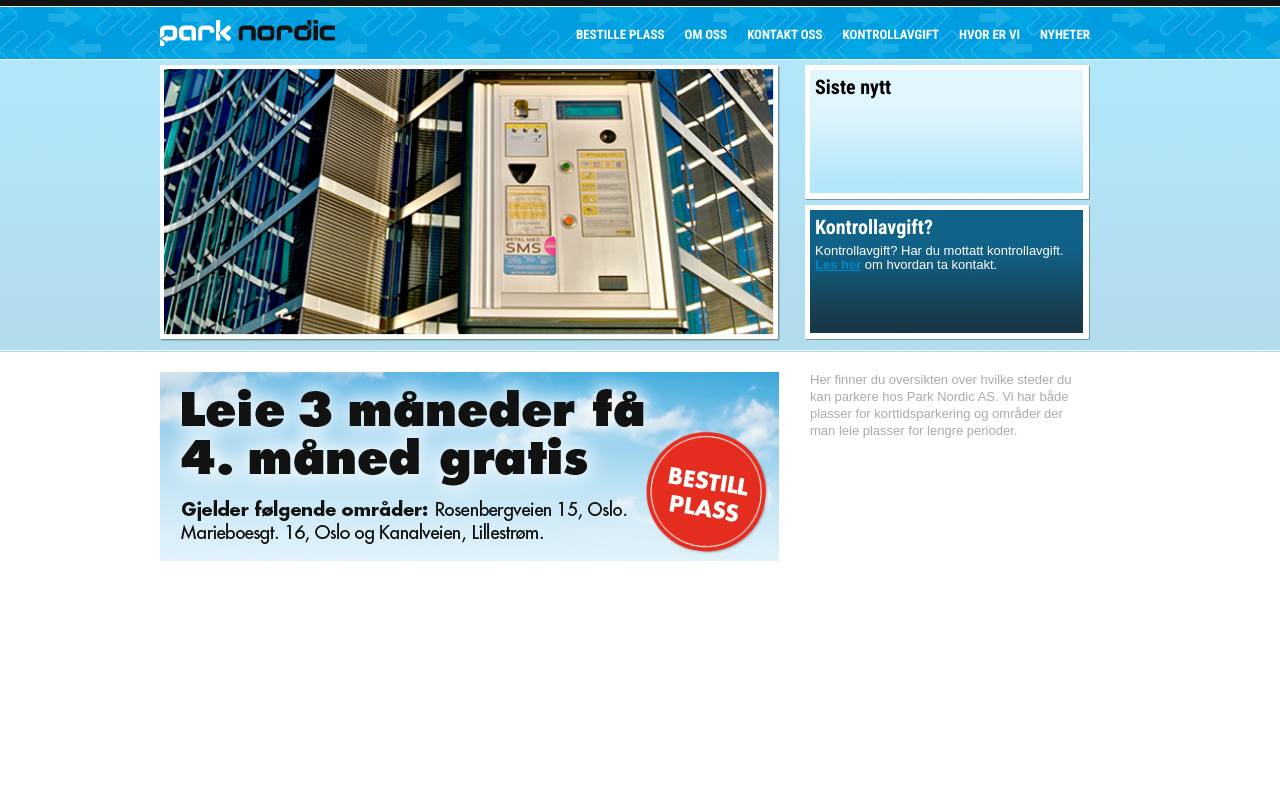
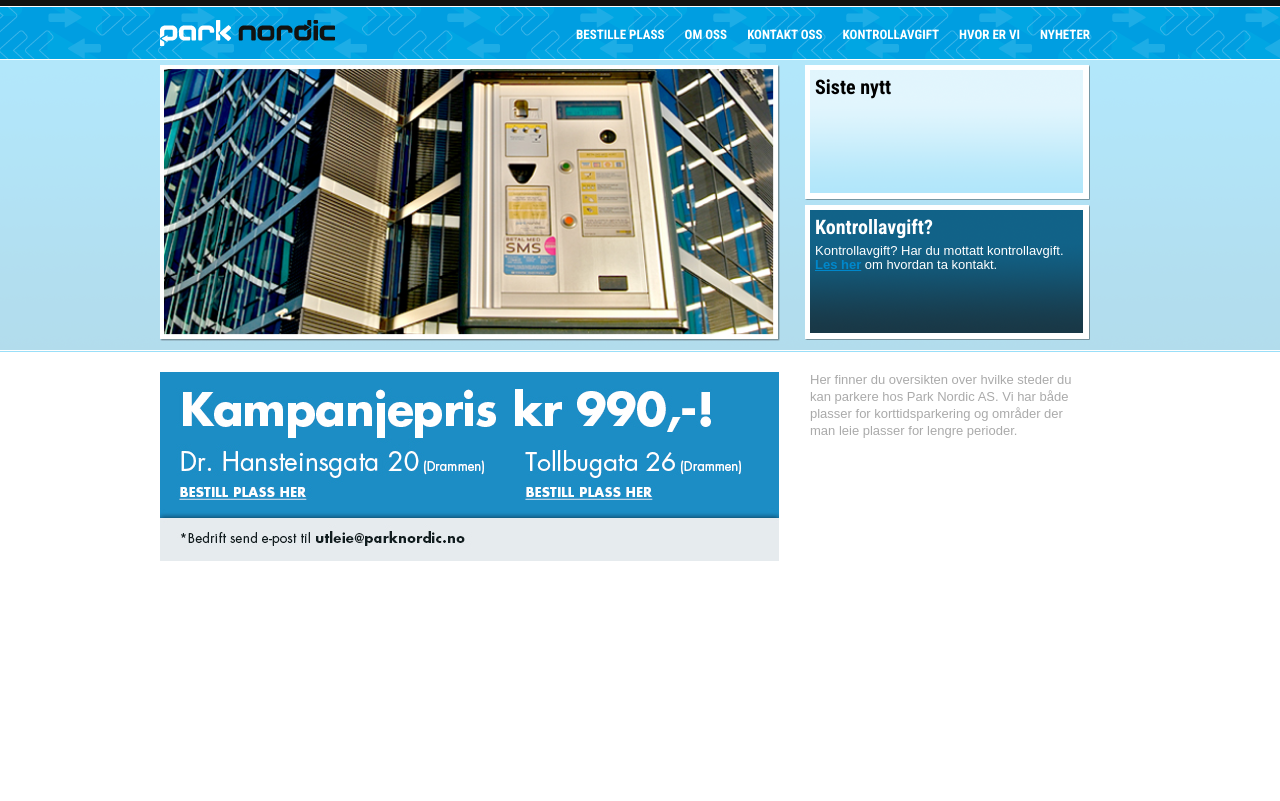
Before and after one commit to icodeforyou/parknordic.no, a PHP site: page / in a window 1280 px wide. Shown: the top 801 px of the page. Run offline with PHP 8.4, Linux system fonts and the light colour scheme; data that the repository does not hold is empty; some libraries are stand-ins or nearby versions.

Commit message:
Image map

```diff
--- a/_content/cnt_home.php
+++ b/_content/cnt_home.php
@@ -7,7 +7,14 @@
       	Gjelder følgende områder: Rosenbergveien 15, Oslo. Marieboesgt. 16, Oslo og Kanalveien, Lillestrøm.
       </p>
     -->
+      <!--
       <a href="/bestille-plass/"><img style="border:none" src="/img/banner_front_park.jpg" alt="Leie 3 måneder for 1 mnd gratis - Gjelder følgende områder: Rosenbergveien 15, Oslo. Marieboesgt. 16, Oslo og Kanalveien, Lillestrøm."></a>
+      -->
+      <img src ="/img/banner_nett_drammen.jpg" width="619" height="189" alt="Bestill plats" usemap="#bestill-map">
+      <map name="bestill-map">
+        <area shape="rect" coords="17,113,149,132" href="https://parknordic-permit.giantleap.no/embedded-user-shop.html#/shop/pre-selected-product/eef13fab-02cb-40cc-975f-b4838d7e94c0" alt="Dr. Hansteinsgt. 20">
+        <area shape="rect" coords="363,112,497,127" href="https://parknordic-permit.giantleap.no/embedded-user-shop.html#/shop/pre-selected-product/0a000f01-dbb5-413c-be6d-8da4203ddc9d" alt="Tollbugt.  26">
+      </map>
     </div>
   </div>
   <div id="lots" class="span4">
```
Also changed, not shown: img/banner_nett_drammen.jpg (added).
